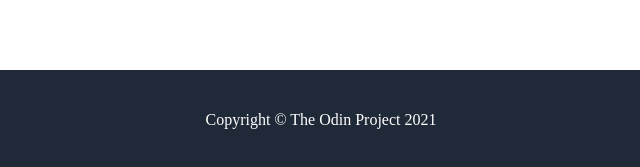
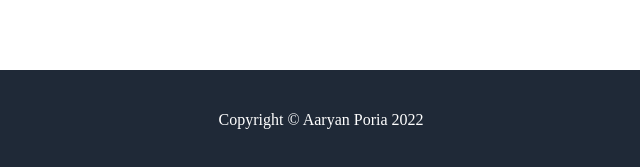
Before and after one commit to Aaryan-Poria/Landing-Page, a plain HTML site: page index.html in a window 1280 px wide. Shown: the part 1767-1934 px from the top of the page, 319-959 px from the left. Drawn offline with Linux system fonts and the light colour scheme; a web font is replaced by a local one.

Commit message:
Update index.html

```diff
--- a/index.html
+++ b/index.html
@@ -90,7 +90,7 @@
     </div>
 </body>
 <footer>
-    Copyright © The Odin Project 2021
+    Copyright © Aaryan Poria 2022
 </footer>
 
 </html>
```
